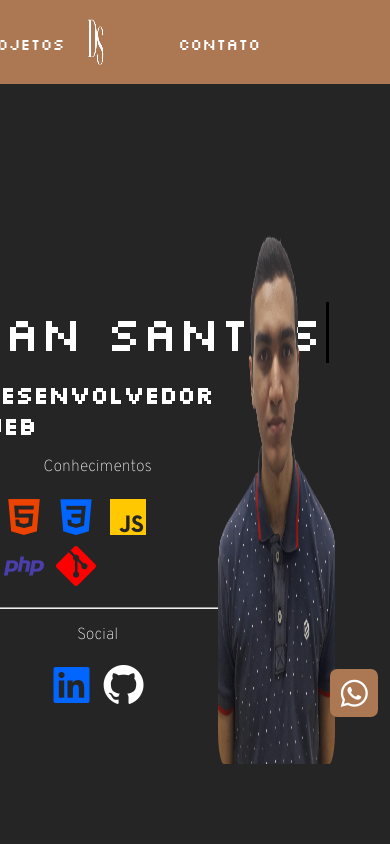
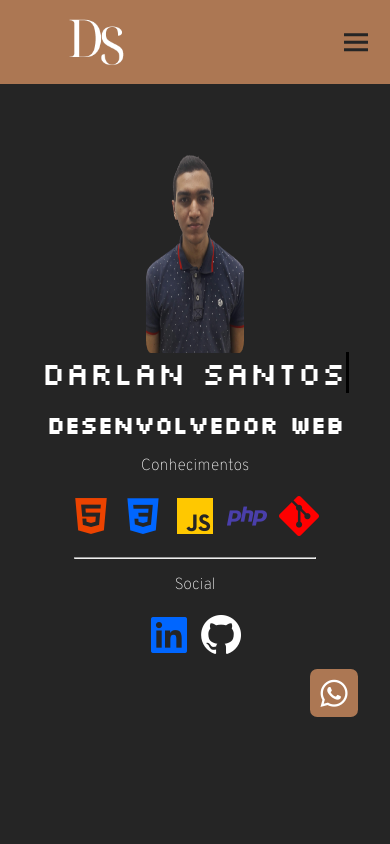
Before and after one commit to Darlan444/Portfolio, a plain HTML site: page index.html in a window 390 px wide. Shown: the top 844 px of the page. Drawn offline with nearby package versions, Linux system fonts and the light colour scheme; a web font is replaced by a local one.

Commit message:
responsive

```diff
--- a/css/style.css
+++ b/css/style.css
@@ -535,3 +535,84 @@ footer {
 .bxs-phone{
     color: var(--color-text-white);
 }
+
+.bx-menu{
+    display: none;
+    visibility: hidden;
+}
+
+
+@media (max-width:801px) {
+    body{
+        max-width: 100vw;
+        min-width: 100vw;
+    }
+    header {
+        display: flex;
+        flex-direction: row;
+        justify-content: center;
+        align-items: center;
+        width: 100%;
+        height: 10%;
+    }
+    .div-span{
+        display: none;
+    }
+    .bx-menu{
+        display: block;
+        position: absolute;
+        color: var(--body-color);
+        right: 1rem;
+        visibility: visible;
+    }
+    .logo{
+        width: 5rem;
+    }
+    .btn-wpp, .scroll-top{
+        right: 2rem!important;
+        position: fixed;
+        width: 3rem;
+        height: 3rem;
+    }
+    .principal{
+        width: 100vw;
+    }
+    .span-nome{
+        width: 20rem;
+        font-size: 2rem;
+    }
+    .div-texto{
+        width: 100vw;
+    }
+    .typing {
+        animation: typing 2s steps(22), blink .5s step-end infinite;
+        white-space: nowrap;
+        overflow: hidden;
+        border-right: solid #000 3px;
+        width: 19rem;
+    }
+
+    @keyframes typing {
+        from {
+            width: 0
+        }
+        to {
+            width: 19rem
+        }
+    }
+
+    .div-img{
+        position: absolute;
+        width: 100vw;
+        height: auto;
+        margin-top: -25rem;
+        margin-left: 1rem;
+        display: flex;
+        align-items: center;
+        justify-content: center;
+    }
+    .img-foto{
+        width: 25vw;
+        height: 30vh;
+    }
+}
--- a/index.html
+++ b/index.html
@@ -26,6 +26,8 @@
             <div class="div-logo">
                 <img class="logo" src="img/DS-bg.png" alt="LOGO">
             </div>
+
+            <i class='bx bx-menu bx-md'></i>
 
             <div class="div-span">
                 <ul class="itens">
```
